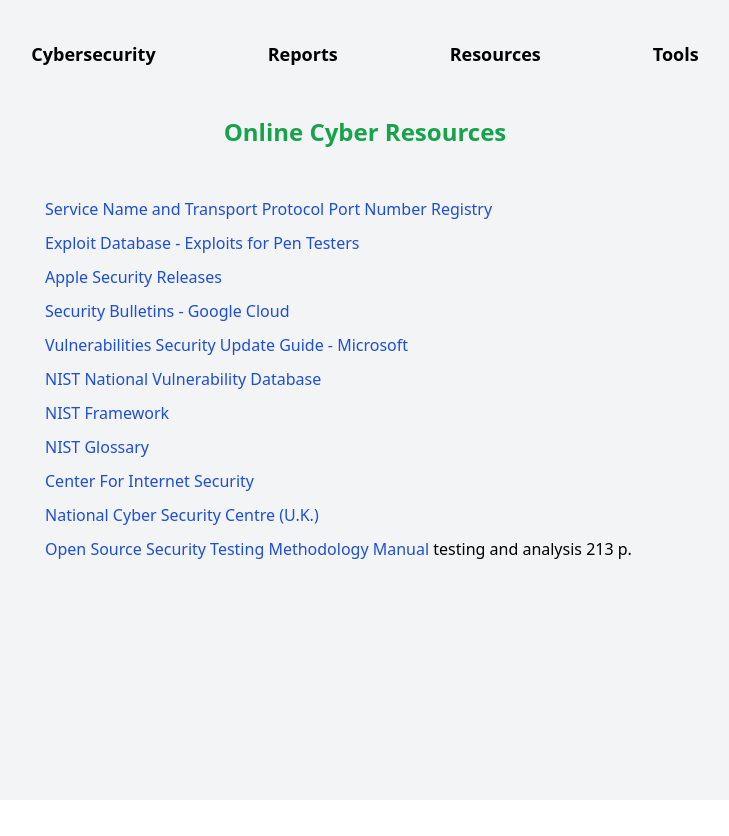
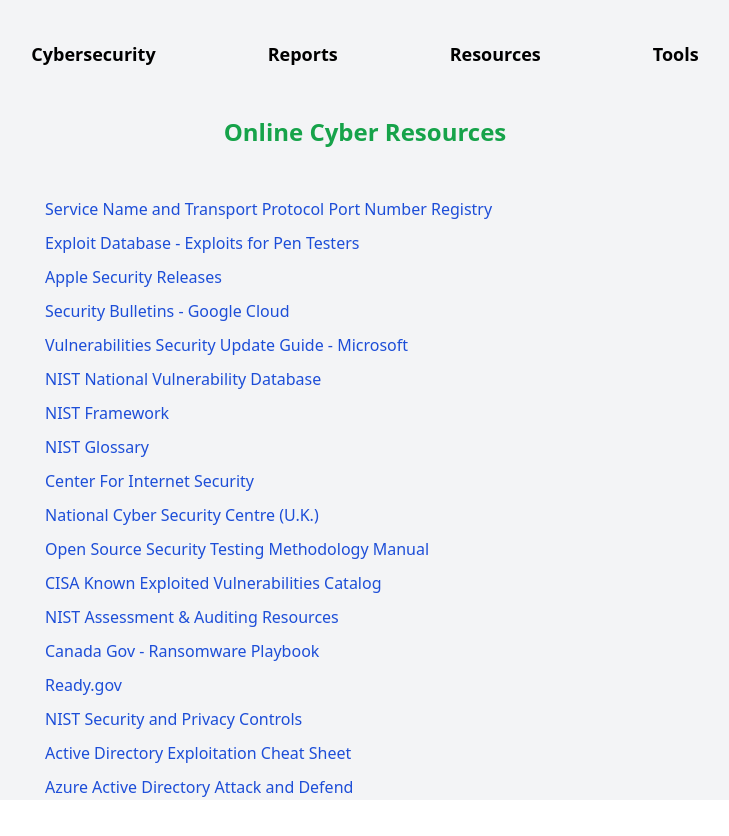
Before and after one commit to adamtaylorsmith/cyber-resource-net, a React (Vite) app: page / in a window 1280 px wide. Both pictures are taken after a click on the button "Resources". Shown: the top 836 px of the page, without its empty margins (275-1004 px from the left). Built offline with nearby package versions, Linux system fonts and the light colour scheme.

Commit message:
content addition

```diff
--- a/components/Resources.jsx
+++ b/components/Resources.jsx
@@ -42,10 +42,31 @@ const Resources = () => {
         <a href="https://www.ncsc.gov.uk/collection/caf/caf-principles-and-guidance" target="_blank" rel="noreferrer" className="text-blue-700 hover:text-blue-300">National Cyber Security Centre (U.K.)</a>
       </div>
       <div className="xl:mx-80 lg:mx-60 md:mx-16 mx-10 mb-2 text-md leading-relaxed">
-        <a href="https://www.isecom.org/OSSTMM.3.pdf" target="_blank" rel="noreferrer" className="text-blue-700 hover:text-blue-300">Open Source Security Testing Methodology Manual</a> testing and analysis 213 p.
+        <a href="https://www.isecom.org/OSSTMM.3.pdf" target="_blank" rel="noreferrer" className="text-blue-700 hover:text-blue-300">Open Source Security Testing Methodology Manual</a>
       </div>
-      {/*  */}
 
+      <div className="xl:mx-80 lg:mx-60 md:mx-16 mx-10 mb-2 text-md leading-relaxed">
+        <a href="https://www.cisa.gov/known-exploited-vulnerabilities-catalog" target="_blank" rel="noreferrer" className="text-blue-700 hover:text-blue-300">CISA Known Exploited Vulnerabilities Catalog</a>
+      </div>
+      <div className="xl:mx-80 lg:mx-60 md:mx-16 mx-10 mb-2 text-md leading-relaxed">
+        <a href="https://www.nist.gov/cyberframework/assessment-auditing-resources" target="_blank" rel="noreferrer" className="text-blue-700 hover:text-blue-300">NIST Assessment & Auditing Resources</a>
+      </div>
+      <div className="xl:mx-80 lg:mx-60 md:mx-16 mx-10 mb-2 text-md leading-relaxed">
+        <a href="https://www.cyber.gc.ca/en/guidance/ransomware-playbook-itsm00099" target="_blank" rel="noreferrer" className="text-blue-700 hover:text-blue-300">Canada Gov - Ransomware Playbook</a>
+      </div>
+      <div className="xl:mx-80 lg:mx-60 md:mx-16 mx-10 mb-2 text-md leading-relaxed">
+        <a href="https://www.ready.gov/" target="_blank" rel="noreferrer" className="text-blue-700 hover:text-blue-300">Ready.gov</a>
+      </div>
+      <div className="xl:mx-80 lg:mx-60 md:mx-16 mx-10 mb-2 text-md leading-relaxed">
+        <a href="https://csrc.nist.gov/pubs/sp/800/53/r5/upd1/final" target="_blank" rel="noreferrer" className="text-blue-700 hover:text-blue-300">NIST Security and Privacy Controls</a>
+      </div>
+      <div className="xl:mx-80 lg:mx-60 md:mx-16 mx-10 mb-2 text-md leading-relaxed">
+        <a href="https://github.com/Integration-IT/Active-Directory-Exploitation-Cheat-Sheet" target="_blank" rel="noreferrer" className="text-blue-700 hover:text-blue-300"> Active Directory Exploitation Cheat Sheet</a>
+      </div>
+      <div className="xl:mx-80 lg:mx-60 md:mx-16 mx-10 mb-2 text-md leading-relaxed">
+        <a href="https://github.com/Cloud-Architekt/AzureAD-Attack-Defense" target="_blank" rel="noreferrer" className="text-blue-700 hover:text-blue-300">Azure Active Directory Attack and Defend</a>
+      </div>
+      {/* <div className="mt-20 bg-gray-100"></div> */}
     </div>
   )
 }
--- a/components/Tools.jsx
+++ b/components/Tools.jsx
@@ -36,6 +36,9 @@ const Tools = () => {
       <div className="xl:mx-80 lg:mx-60 md:mx-16 mx-10 mb-2 text-md leading-relaxed">
         <a href="https://app.phishtool.com/" target="_blank" rel="noreferrer" className="text-blue-700 hover:text-blue-300">PhishTool</a>
       </div>
+      <div className="xl:mx-80 lg:mx-60 md:mx-16 mx-10 mb-2 text-md leading-relaxed">
+        <a href="https://code.nsa.gov/" target="_blank" rel="noreferrer" className="text-blue-700 hover:text-blue-300">Open Source Tools @ NSA.gov</a>
+      </div>
 
     </div>
   )
```
